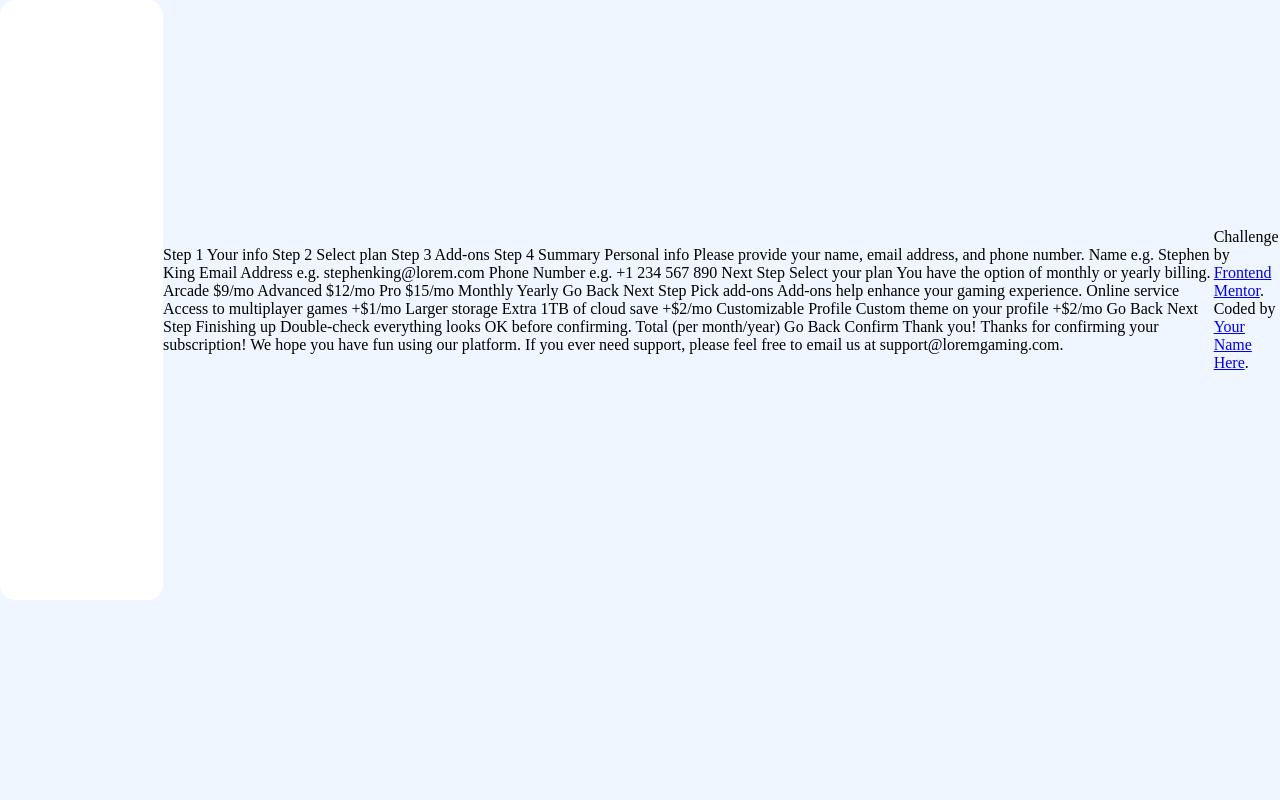
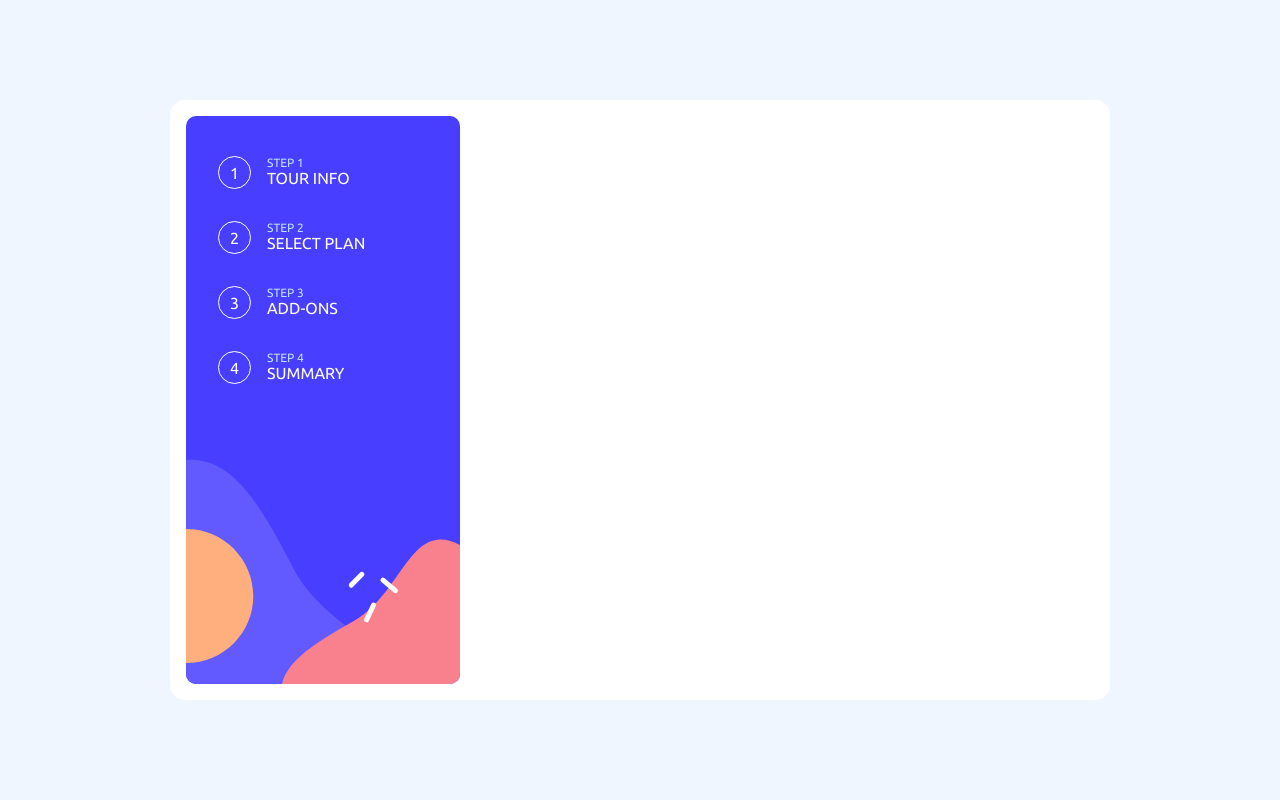
Before and after one commit to EmilioRdzLarracilla/BecaCellsEjercicios2025, a PHP site: page /clase-6-4marzo/multi-step-form-main/index.html in a window 1280 px wide. Run offline with PHP 8.4, Linux system fonts and the light colour scheme.

```diff
--- a/clase-6-4marzo/multi-step-form-main/index.html
+++ b/clase-6-4marzo/multi-step-form-main/index.html
@@ -21,60 +21,39 @@
     <title>Frontend Mentor | Multi-step form</title>
   </head>
   <body>
-    <section class="container"></section>
-    <!-- Sidebar start -->
-
-    Step 1 Your info Step 2 Select plan Step 3 Add-ons Step 4 Summary
-
-    <!-- Sidebar end -->
-
-    <!-- Step 1 start -->
-
-    Personal info Please provide your name, email address, and phone number.
-    Name e.g. Stephen King Email Address e.g. stephenking@lorem.com Phone Number
-    e.g. +1 234 567 890 Next Step
-
-    <!-- Step 1 end -->
-
-    <!-- Step 2 start -->
-
-    Select your plan You have the option of monthly or yearly billing. Arcade
-    $9/mo Advanced $12/mo Pro $15/mo Monthly Yearly Go Back Next Step
-
-    <!-- Step 2 end -->
-
-    <!-- Step 3 start -->
-
-    Pick add-ons Add-ons help enhance your gaming experience. Online service
-    Access to multiplayer games +$1/mo Larger storage Extra 1TB of cloud save
-    +$2/mo Customizable Profile Custom theme on your profile +$2/mo Go Back Next
-    Step
-
-    <!-- Step 3 end -->
-
-    <!-- Step 4 start -->
-
-    Finishing up Double-check everything looks OK before confirming.
-
-    <!-- Dynamically add subscription and add-on selections here -->
-
-    Total (per month/year) Go Back Confirm
-
-    <!-- Step 4 end -->
-
-    <!-- Step 5 start -->
-
-    Thank you! Thanks for confirming your subscription! We hope you have fun
-    using our platform. If you ever need support, please feel free to email us
-    at support@loremgaming.com.
-
-    <!-- Step 5 end -->
-
-    <div class="attribution">
-      Challenge by
-      <a href="https://www.frontendmentor.io?ref=challenge" target="_blank"
-        >Frontend Mentor</a
-      >. Coded by <a href="#">Your Name Here</a>.
-    </div>
+    <section class="container">
+      <section class="sidebar">
+        <section class="sidebar-options">
+          <div class="sidebar-options-item">
+            <div class="oval">1</div>
+            <div class="sidebar-text">
+              <p class="step-text">step 1</p>
+              <p>tour info</p>
+            </div>
+          </div>
+          <div class="sidebar-options-item">
+            <div class="oval">2</div>
+            <div class="sidebar-text">
+              <p class="step-text">step 2</p>
+              <p>select plan</p>
+            </div>
+          </div>
+          <div class="sidebar-options-item">
+            <div class="oval">3</div>
+            <div class="sidebar-text">
+              <p class="step-text">step 3</p>
+              <p>add-ons</p>
+            </div>
+          </div>
+          <div class="sidebar-options-item">
+            <div class="oval">4</div>
+            <div class="sidebar-text">
+              <p class="step-text">step 4</p>
+              <p>summary</p>
+            </div>
+          </div>
+        </section>
+      </section>
+    </section>
   </body>
 </html>
--- a/clase-6-4marzo/multi-step-form-main/styles/main.css
+++ b/clase-6-4marzo/multi-step-form-main/styles/main.css
@@ -36,9 +36,12 @@ body {
   margin: 0;
   padding: 0;
   background-color: var(--magnolia);
+  font-family: "ubuntu";
+  height: 100vh;
   display: flex;
   align-items: center;
   justify-content: center;
+  box-shadow: rgba(100, 100, 111, 0.2) 0px 7px 29px 0px;
 }
 
 .container {
@@ -46,4 +49,56 @@ body {
   width: 940px;
   height: 600px;
   border-radius: 15px;
+  position: relative;
 }
+
+.sidebar {
+  color: var(--white);
+  margin: 1rem;
+  width: 274;
+  height: 568px;
+  background-image: url("/assets/images/bg-sidebar-desktop.svg");
+  background-repeat: no-repeat;
+  position: relative;
+}
+
+.sidebar-options {
+  position: absolute;
+  display: flex;
+  flex-flow: column nowrap;
+  align-items: left;
+  justify-content: space-between;
+
+  width: 153px;
+  height: 228px;
+  margin-top: 40px;
+  margin-left: 32px;
+}
+
+.sidebar-options-item {
+  display: flex;
+  flex-flow: row nowrap;
+  text-transform: uppercase;
+}
+.oval {
+  border: thin solid var(--white);
+  display: flex;
+  flex-flow: column nowrap;
+  align-items: center;
+  justify-content: center;
+  width: 33px;
+  height: 33px;
+  border-radius: 50%;
+  margin-right: 1rem;
+}
+
+.step-text {
+  font-size: 12px;
+  font-weight: 400;
+  color: var(--light-blue);
+}
+
+.options-text {
+  font-size: 14px;
+  font-weight: bold;
+}
```
Also changed, not shown: 2 other files.
